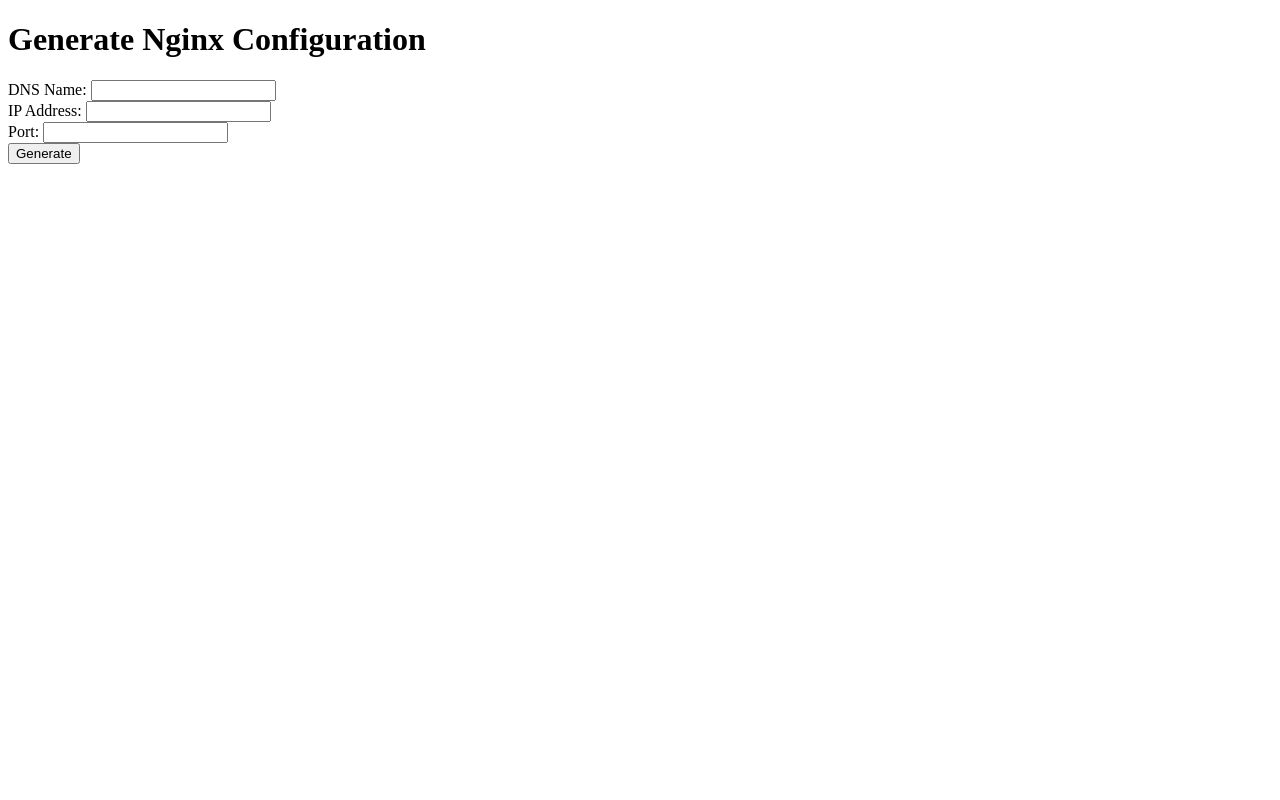
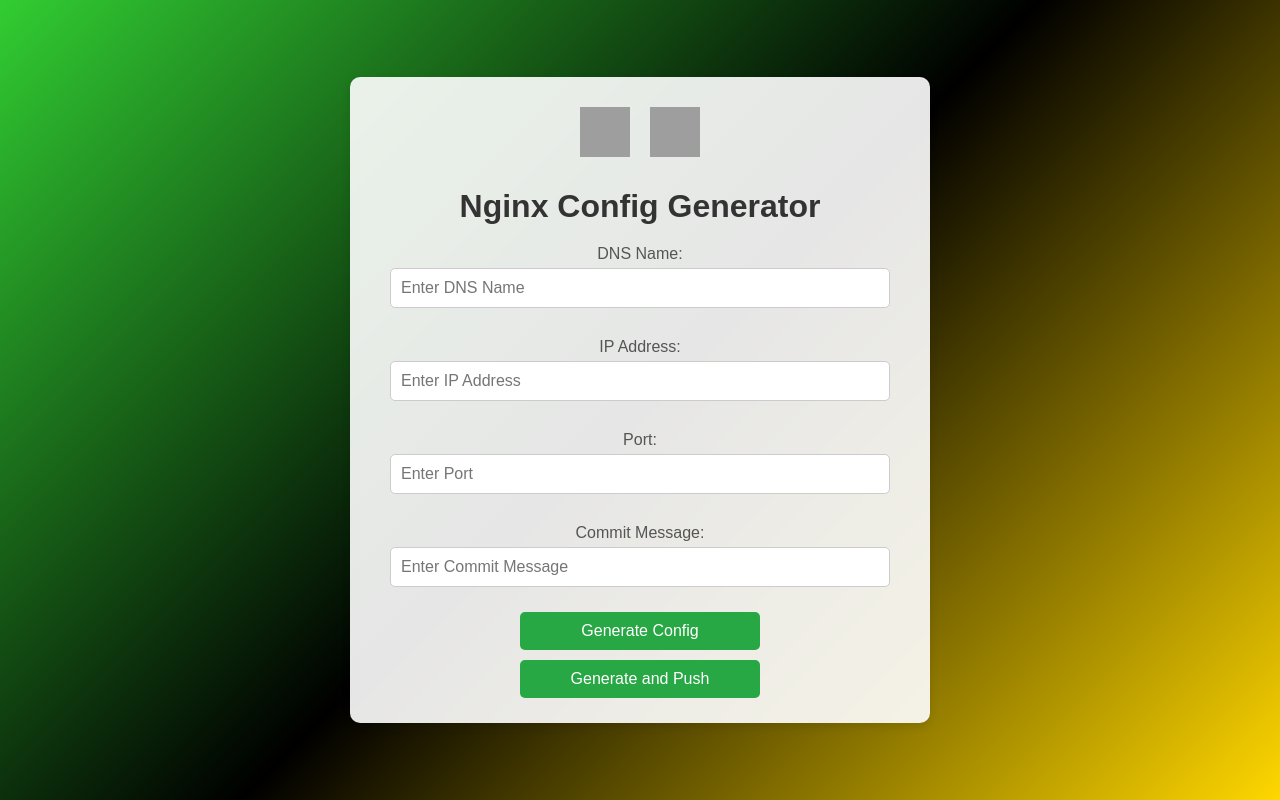
Before and after one commit to Irvan-Warrior/nginx-config, a Flask app: page / in a window 1280 px wide. Run offline with Flask 3, Linux system fonts and the light colour scheme; grey boxes are pictures that could not be loaded.

Commit message:
update code

```diff
--- a/app.py
+++ b/app.py
@@ -1,42 +1,42 @@
-from flask import Flask, render_template, request
+from flask import Flask, request, render_template
 import os
 
 app = Flask(__name__)
 
 @app.route('/')
-def index():
+def form():
     return render_template('form.html')
 
 @app.route('/generate', methods=['POST'])
 def generate():
-    try:
-        dns_name = request.form['dns_name']
-        ip_address = request.form['ip_address']
-        port = request.form['port']
+    dns_name = request.form['dns_name']
+    ip_address = request.form['ip_address']
+    port = request.form['port']
+    commit_message = request.form['commit_message']
+    action = request.form['action']
 
-        template_path = 'nginx/sites-available/mysite.template.conf'
-        output_path = f'nginx/sites-available/{dns_name}.conf'
+    template_path = 'nginx/sites-available/mysite.template.conf'
+    output_path = f'nginx/sites-available/{dns_name}.conf'
 
-        with open(template_path, 'r') as template_file:
-            template_content = template_file.read()
+    # Membaca template dan mengganti placeholder
+    with open(template_path, 'r') as template_file:
+        config_content = template_file.read()
 
-        output_content = template_content.replace('$dnsname', dns_name).replace('$ipaddress', ip_address).replace('$port', port)
+    config_content = config_content.replace('$dnsname', dns_name)
+    config_content = config_content.replace('$ipaddress', ip_address)
+    config_content = config_content.replace('$port', port)
 
-        with open(output_path, 'w') as output_file:
-            output_file.write(output_content)
+    # Menulis konfigurasi baru ke file
+    with open(output_path, 'w') as output_file:
+        output_file.write(config_content)
 
-        symlink_path = f'nginx/sites-enabled/{dns_name}.conf'
-        if os.path.islink(symlink_path) or os.path.exists(symlink_path):
-            os.remove(symlink_path)
-        os.symlink(os.path.abspath(output_path), os.path.abspath(symlink_path))
+    # Jika tombol "Generate and Push" ditekan, lakukan git commit dan push
+    if action == "Generate and Push":
+        os.system('git add .')
+        os.system(f'git commit -m "{commit_message}"')
+        os.system('git push origin main')
 
-        return f'Configuration for {dns_name} generated successfully!'
-    except KeyError as e:
-        return f'Missing form field: {e}', 400
-    except FileNotFoundError:
-        return f'Error: Template file not found at {template_path}', 404
-    except Exception as e:
-        return str(e), 500
+    return f'Config for {dns_name} generated successfully!'
 
 if __name__ == '__main__':
     app.run(debug=True)
--- a/templates/form.html
+++ b/templates/form.html
@@ -1,23 +1,94 @@
-<!doctype html>
+<!DOCTYPE html>
 <html lang="en">
 <head>
     <meta charset="UTF-8">
     <meta name="viewport" content="width=device-width, initial-scale=1.0">
-    <title>Nginx Configuration Generator</title>
+    <title>Nginx Config Generator</title>
+    <style>
+        body {
+            font-family: Arial, sans-serif;
+            background: linear-gradient(135deg, #32CD32, #000000, #FFD700);
+            margin: 0;
+            padding: 0;
+            display: flex;
+            justify-content: center;
+            align-items: center;
+            height: 100vh;
+            color: #fff;
+        }
+        .container {
+            background-color: rgba(255, 255, 255, 0.9);
+            padding: 20px 40px;
+            border-radius: 10px;
+            box-shadow: 0 4px 8px rgba(0, 0, 0, 0.1);
+            max-width: 500px;
+            width: 100%;
+            color: #333;
+            text-align: center;
+        }
+        h1 {
+            color: #333;
+            margin-bottom: 20px;
+        }
+        label {
+            display: block;
+            margin: 10px 0 5px;
+            color: #555;
+        }
+        input[type="text"] {
+            width: calc(100% - 22px);
+            padding: 10px;
+            border: 1px solid #ccc;
+            border-radius: 5px;
+            font-size: 16px;
+            margin-bottom: 20px;
+        }
+        input[type="submit"] {
+            background-color: #28a745;
+            color: white;
+            padding: 10px 15px;
+            border: none;
+            border-radius: 5px;
+            cursor: pointer;
+            font-size: 16px;
+            margin: 5px;
+            width: calc(50% - 10px);
+        }
+        input[type="submit"]:hover {
+            background-color: #218838;
+        }
+        .logo {
+            width: 50px;
+            height: 50px;
+            margin: 10px;
+        }
+        .logo-container {
+            display: flex;
+            justify-content: center;
+            align-items: center;
+            margin-bottom: 20px;
+        }
+    </style>
 </head>
 <body>
-    <h1>Generate Nginx Configuration</h1>
-    <form action="/generate" method="POST">
-        <label for="dns_name">DNS Name:</label>
-        <input type="text" id="dns_name" name="dns_name" required><br>
-
-        <label for="ip_address">IP Address:</label>
-        <input type="text" id="ip_address" name="ip_address" required><br>
-
-        <label for="port">Port:</label>
-        <input type="text" id="port" name="port" required><br>
-
-        <button type="submit">Generate</button>
-    </form>
+    <div class="container">
+        <div class="logo-container">
+            <img src="https://upload.wikimedia.org/wikipedia/commons/c/c5/Nginx_logo.svg" alt="Nginx Logo" class="logo">
+            <img src="https://github.githubassets.com/images/modules/logos_page/GitHub-Mark.png" alt="GitHub Logo" class="logo">
+        </div>
+        <h1>Nginx Config Generator</h1>
+        <form action="/generate" method="post">
+            <label for="dns_name">DNS Name:</label>
+            <input type="text" id="dns_name" name="dns_name" placeholder="Enter DNS Name" required><br>
+            <label for="ip_address">IP Address:</label>
+            <input type="text" id="ip_address" name="ip_address" placeholder="Enter IP Address" required><br>
+            <label for="port">Port:</label>
+            <input type="text" id="port" name="port" placeholder="Enter Port" required><br>
+            <label for="commit_message">Commit Message:</label>
+            <input type="text" id="commit_message" name="commit_message" placeholder="Enter Commit Message" required><br>
+            <input type="submit" name="action" value="Generate Config">
+            <input type="submit" name="action" value="Generate and Push">
+        </form>
+    </div>
 </body>
 </html>
```
Also changed, not shown: 4 other files.
